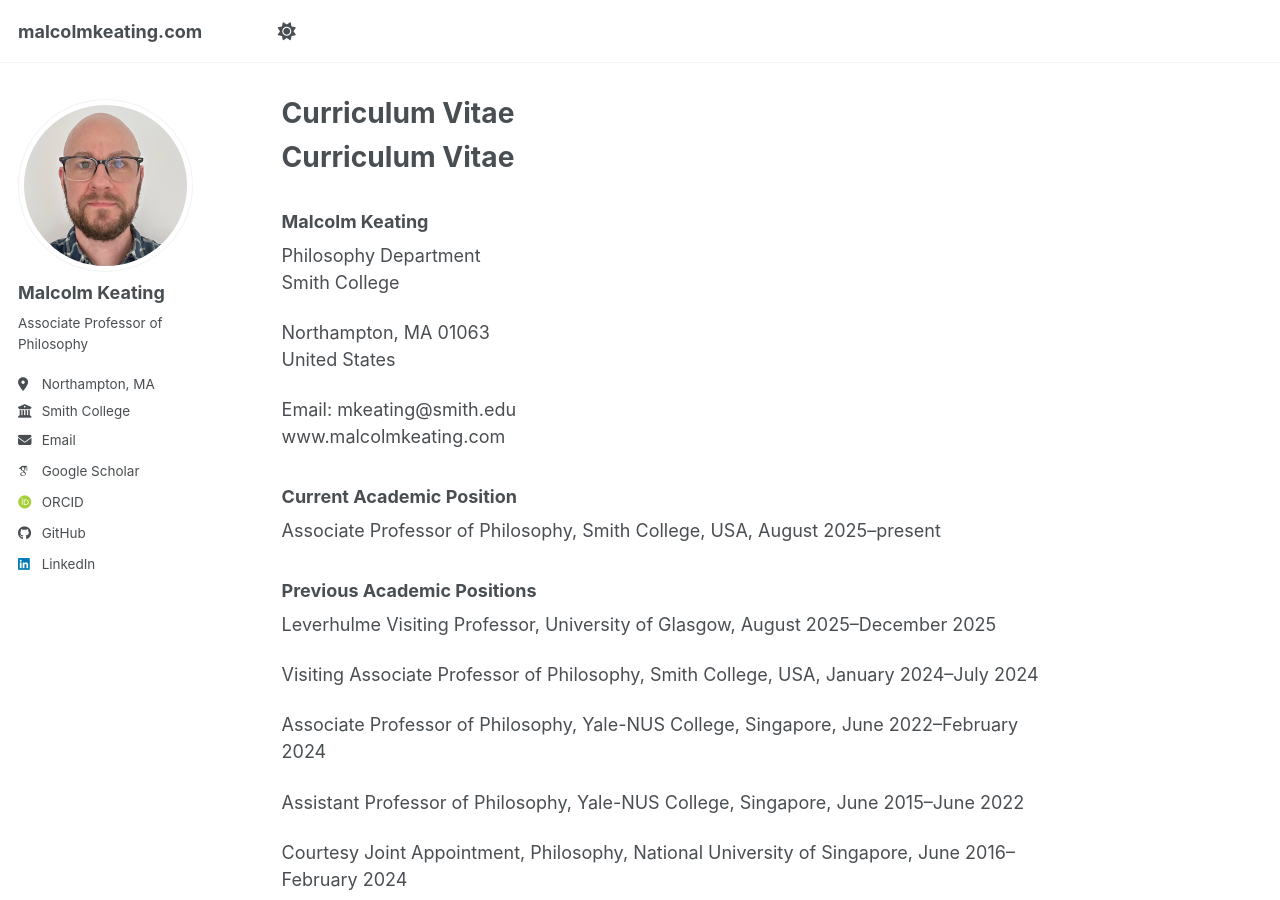
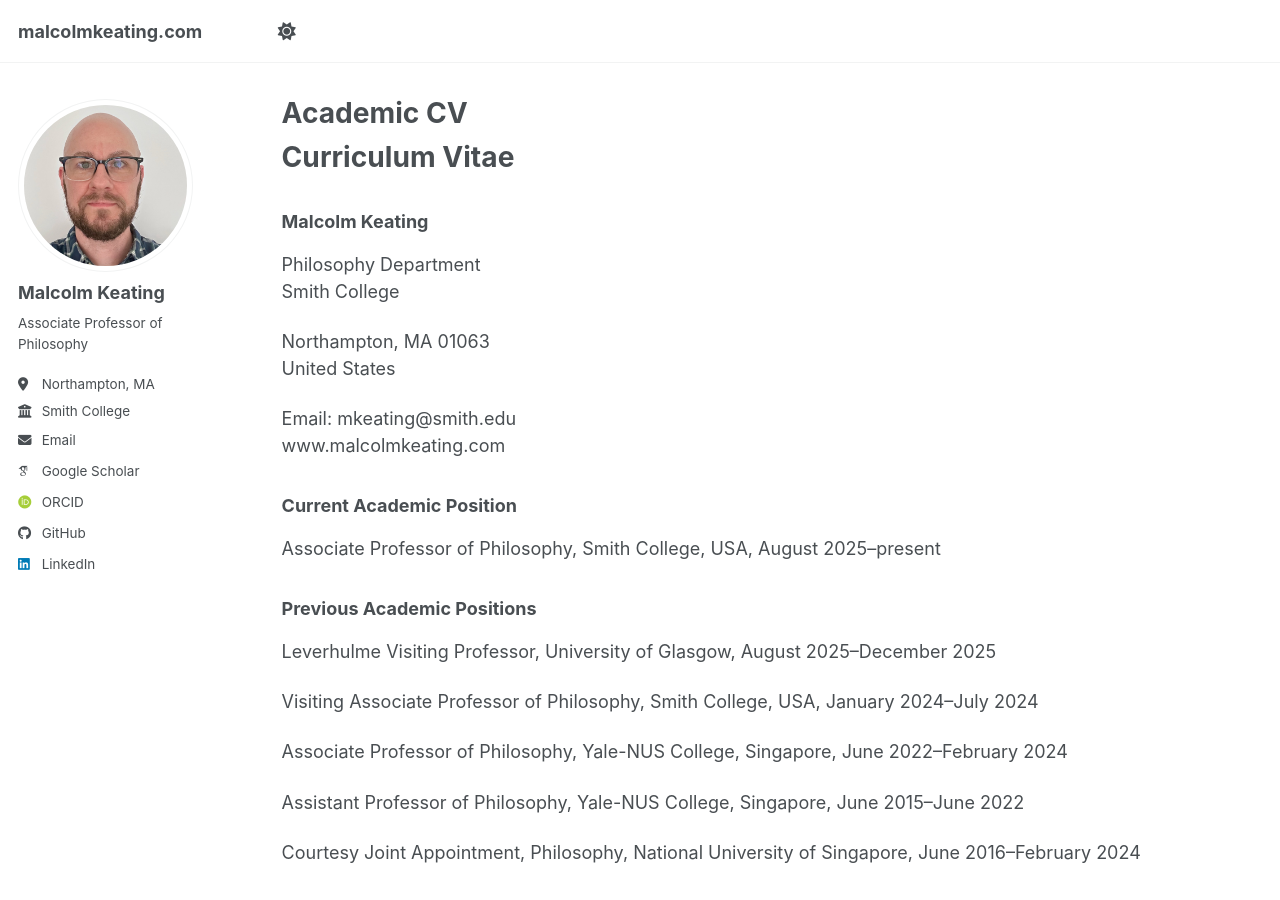
Before and after one commit to malcolmkeating/malcolmkeating.github.io, a Jekyll site: the page built from _pages/cv.md, in a window 1280 px wide and 900 px high. Built offline with Jekyll 4.4.1, drawn with Linux system fonts in a browser that asks for light colours; some web fonts are replaced; our own code applies the rules of GitHub Pages for plain Markdown files; a script bundle is joined from its source files by our own code; library files that are not in the unit come from our copies.

Commit message:
Update cv.md
added file location

```diff
--- a/_pages/cv.md
+++ b/_pages/cv.md
@@ -1,4 +1,11 @@
-
+---
+layout: archive
+title: "Academic CV"
+permalink: /cv/
+author_profile: true
+redirect_from:
+  - /resume
+---
 # Curriculum Vitae
 
 ### Malcolm Keating
```
